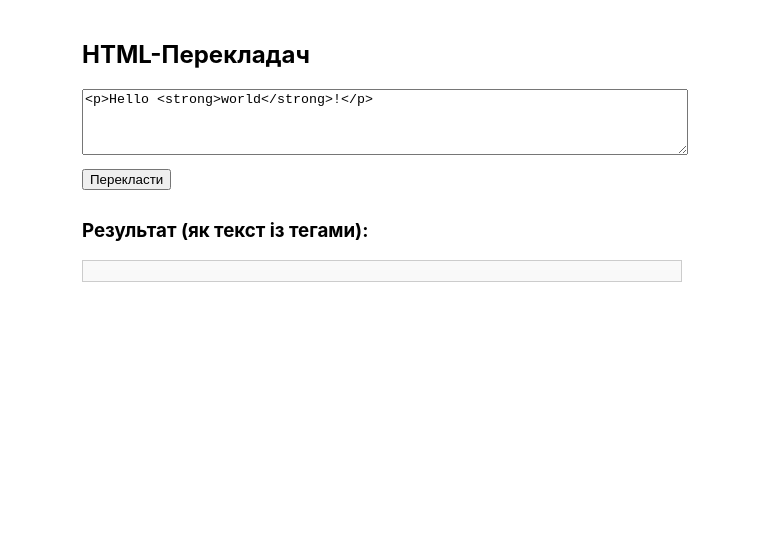
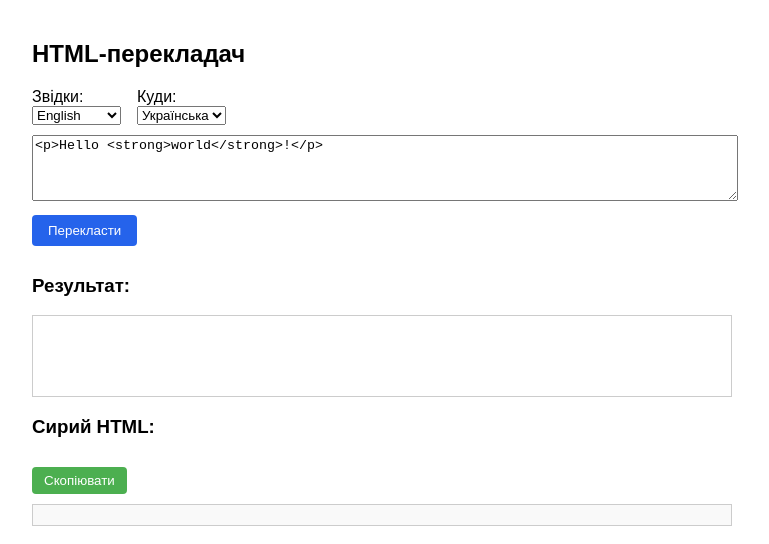
Before and after one commit to Igor9779/html-translator, a React (Create React App) app: page / in a window 1280 px wide. Shown: the top 544 px of the page, without its empty margins (258-1027 px from the left). Built offline with nearby package versions, Linux system fonts and the light colour scheme.

Commit message:
Виніс LanguageSelector в окремий компонент, додав лоадер і кнопку копіювання

```diff
--- a/src/App.js
+++ b/src/App.js
@@ -1,21 +1,16 @@
 import React, { useState } from "react";
 import axios from "axios";
+import LanguageSelector from "./LanguageSelector";
 
 async function translateTextGoogle(text, source = "en", target = "uk") {
   if (!text.trim()) return text;
   const { data } = await axios.get(
     "https://translate.googleapis.com/translate_a/single",
     {
-      params: {
-        client: "gtx",
-        sl: source,
-        tl: target,
-        dt: "t",
-        q: text,
-      },
+      params: { client: "gtx", sl: source, tl: target, dt: "t", q: text },
     }
   );
-  return data[0].map(item => item[0]).join("");
+  return data[0].map((item) => item[0]).join("");
 }
 
 export default function App() {
@@ -23,49 +18,133 @@ export default function App() {
     "<p>Hello <strong>world</strong>!</p>"
   );
   const [translatedHtml, setTranslatedHtml] = useState("");
+  const [sourceLang, setSourceLang] = useState("en");
+  const [targetLang, setTargetLang] = useState("uk");
+  const [copied, setCopied] = useState(false);
+  const [loading, setLoading] = useState(false);
+
+  const languages = [
+    { code: "en", name: "English" },
+    { code: "uk", name: "Українська" },
+    { code: "ru", name: "Русский" },
+    { code: "de", name: "Deutsch" },
+    { code: "fr", name: "Français" },
+    { code: "es", name: "Español" },
+    { code: "hu", name: "Magyar" },
+    { code: "et", name: "Eesti" },
+    { code: "pt", name: "Português" },
+    { code: "cs", name: "Čeština" },
+  ];
 
   const handleTranslate = async () => {
-    const parts = inputHtml.split(/(<\/?[^>]+>)/g).filter(Boolean);
+    setLoading(true);
+    const parts = inputHtml.split(/(<\/?.+?>)/g).filter(Boolean);
     const translated = await Promise.all(
-      parts.map(async part => {
+      parts.map(async (part) => {
         if (/^<\/?[^>]+>$/.test(part)) return part;
-        const leading  = (part.match(/^\s+/)  || [""])[0];
+        const leading = (part.match(/^\s+/) || [""])[0];
         const trailing = (part.match(/\s+$/) || [""])[0];
-        const core     = part.trim();
+        const core = part.trim();
         if (!core) return part;
-        const tr = await translateTextGoogle(core);
+        const tr = await translateTextGoogle(core, sourceLang, targetLang);
         return leading + tr + trailing;
       })
     );
     setTranslatedHtml(translated.join(""));
+    setLoading(false);
+  };
+
+  const handleCopy = async () => {
+    await navigator.clipboard.writeText(translatedHtml);
+    setCopied(true);
+    setTimeout(() => setCopied(false), 2000);
   };
 
   return (
-    <div style={{ padding: 20, maxWidth: 600, margin: "0 auto" }}>
-      <h2>HTML-Перекладач</h2>
+    <>
+      <style>{`@keyframes spin { to { transform: rotate(360deg); } }
+.loader-overlay { position: fixed; top:0; left:0; width:100%; height:100%; background:rgba(255,255,255,0.7); display:flex; align-items:center; justify-content:center; z-index:1000; }
+.spinner { width:60px; height:60px; border:8px solid #f3f3f3; border-top-color:#2563eb; border-radius:50%; animation:spin 1s linear infinite; }`}</style>
+      <div
+        style={{
+          padding: 20,
+          maxWidth: 700,
+          margin: "0 auto",
+          fontFamily: "sans-serif",
+        }}
+      >
+        <h2>HTML-перекладач</h2>
+        <LanguageSelector
+          sourceLang={sourceLang}
+          targetLang={targetLang}
+          onSourceChange={setSourceLang}
+          onTargetChange={setTargetLang}
+          languages={languages}
+        />
         <textarea
           rows={4}
           style={{ width: "100%", fontFamily: "monospace" }}
           value={inputHtml}
-        onChange={e => setInputHtml(e.target.value)}
+          onChange={(e) => setInputHtml(e.target.value)}
         />
-      <button onClick={handleTranslate} style={{ margin: "10px 0" }}>
-        Перекласти
+        <button
+          onClick={handleTranslate}
+          disabled={loading}
+          style={{
+            margin: "10px 0",
+            padding: "8px 16px",
+            background: "#2563eb",
+            color: "#fff",
+            border: "none",
+            borderRadius: 4,
+            cursor: loading ? "not-allowed" : "pointer",
+          }}
+        >
+          {loading ? "Перекладаємо…" : "Перекласти"}
         </button>
-
-      <h3>Результат (як текст із тегами):</h3>
+        {loading && (
+          <div className="loader-overlay">
+            <div className="spinner" />
+          </div>
+        )}
+        <h3>Результат:</h3>
+        <div
+          style={{ border: "1px solid #ccc", padding: 10, minHeight: 60 }}
+          dangerouslySetInnerHTML={{ __html: translatedHtml }}
+        />
+        <h3>Сирий HTML:</h3>
+        <button
+          onClick={handleCopy}
+          style={{
+            margin: "10px 0 5px",
+            padding: "6px 12px",
+            background: "#4caf50",
+            color: "#fff",
+            border: "none",
+            borderRadius: 4,
+            cursor: "pointer",
+          }}
+        >
+          Скопіювати
+        </button>
+        {copied && (
+          <span style={{ marginLeft: 8, color: "#4caf50", fontWeight: "bold" }}>
+            Скопійовано!
+          </span>
+        )}
         <pre
           style={{
             border: "1px solid #ccc",
             padding: 10,
             whiteSpace: "pre-wrap",
-          wordBreak: "break-all",
             background: "#f9f9f9",
-          fontFamily: "monospace"
+            fontFamily: "monospace",
+            marginTop: 5,
           }}
         >
           {translatedHtml}
         </pre>
       </div>
+    </>
   );
 }
--- /dev/null
+++ b/src/LanguageSelector.js
@@ -0,0 +1,45 @@
+// LanguageSelector.jsx
+import React from "react";
+
+/**
+ * Компонент вибору мов перекладу
+ * @param {{ sourceLang: string, targetLang: string, onSourceChange: (lang: string) => void, onTargetChange: (lang: string) => void, languages: {code: string, name: string}[] }} props
+ */
+export default function LanguageSelector({
+  sourceLang,
+  targetLang,
+  onSourceChange,
+  onTargetChange,
+  languages,
+}) {
+  return (
+    <div style={{ display: "flex", gap: "1rem", marginBottom: 10 }}>
+      <label style={{ display: "flex", flexDirection: "column" }}>
+        Звідки:
+        <select
+          value={sourceLang}
+          onChange={(e) => onSourceChange(e.target.value)}
+        >
+          {languages.map((lang) => (
+            <option key={lang.code} value={lang.code}>
+              {lang.name}
+            </option>
+          ))}
+        </select>
+      </label>
+      <label style={{ display: "flex", flexDirection: "column" }}>
+        Куди:
+        <select
+          value={targetLang}
+          onChange={(e) => onTargetChange(e.target.value)}
+        >
+          {languages.map((lang) => (
+            <option key={lang.code} value={lang.code}>
+              {lang.name}
+            </option>
+          ))}
+        </select>
+      </label>
+    </div>
+  );
+}
```
Lines whose indentation alone changed are shown as unchanged.
